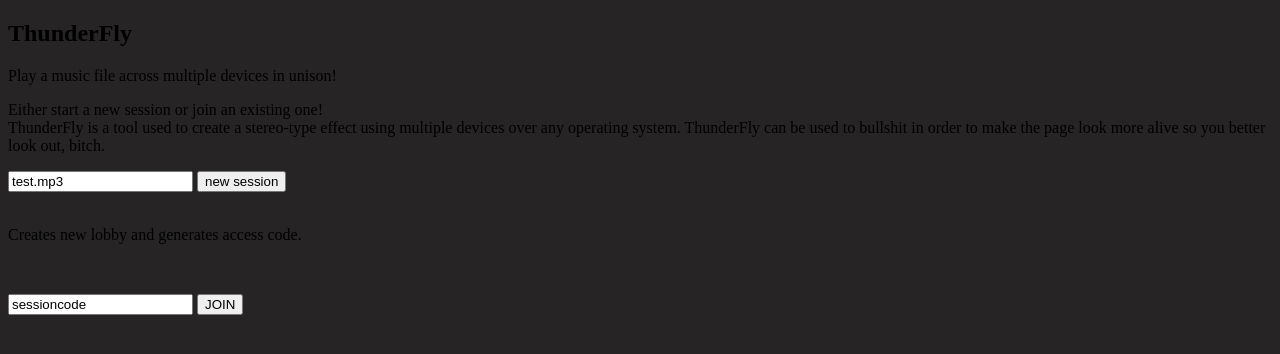
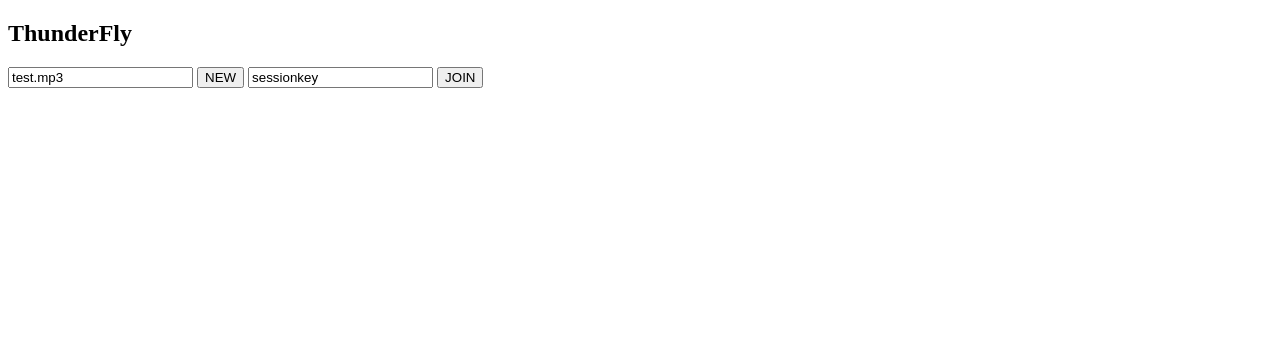
Before and after one commit to texasfight/thunderfly, a Flask app: page / in a window 1280 px wide. Shown: the top 354 px of the page. Run offline with Flask 2, Linux system fonts and the light colour scheme.

Commit message:
Made more stuff work.

```diff
--- a/app/templates/index.html
+++ b/app/templates/index.html
@@ -3,55 +3,21 @@
     <head>
         <title>ThunderFly</title>
         <meta charset="UTF-8">
-        <!--
-        <link rel="stylesheet" href="../static/styles/skeleton.css" />
-        <link rel="stylesheet" href="../static/styles/normalize.css"/>
-        <link rel="stylesheet" href="../static/styles/style.css"/>-->
     </head>
-    <body bgcolor="#262425">
-        <!-- This is the body of the webpage. It holds all the stuff you actually see on the page. Some common tags often used in the body, for reference:
-            h1: Title. Goes up to h6 for 6 different kinds.
-            p: paragraph
-            a: link
-            img: image
-            ul: unordered (bulleted) list
-            ol: ordered (numbered) list
-            li: list element
-            If you want to do something in particular, most of it is online. For example, forms are a little tricky, so I just google "HTML form" and copypaste if I need one.
-            I'd show a form, but we'd need to send the data to a server, which we don't have.
-          -->
-        <section class="header">
-            <h2 class="isWhite"><strong>ThunderFly</strong></h2>
-        </section>
-
-        <p id="hello" class="isStarter">Play a music file across multiple devices in unison!</p>
-
-        <p id="secondpara" class="bigText">Either start a new session or join an existing one! <br />
-            ThunderFly is a tool used to create a stereo-type effect using multiple devices over any operating system.
-            ThunderFly can be used to bullshit in order to make the page look more alive so you better look out, bitch.
-        </p>
-        <p>
-
-            <form action="/host" method="get" class="center">
-            <input id="music_url" type="text" value="test.mp3">
-            <input id="music_submit" type="submit" class="button-primary" value="new session" onClick="newsession(this.form)">
-            </form>
-
-            <br />
-            <p class="center"> Creates new lobby and generates access code. </p>
-            <br />
-
-        </p>
-        <p>
-
-            <form action="/client" method="get" class="center">
-            <input type="text" name="session_code" value="sessioncode">
-            <input type="submit" class="button-primary" value="JOIN" onClick="joinsession(this.form)">
-            </form>
-
-
-        </p>
-
-        <!--<script src="../static/main.js"></script>-->
+    <script src="http://code.jquery.com/jquery-latest.js"></script>
+    <script>
+        function newsession(){
+            window.open("/host/"+music_url.value, "_self");
+        }
+        function joinsession(){
+            window.open("/client/"+session_key.value, "_self");
+        }
+    </script>
+    <body>
+        <h2><strong>ThunderFly</strong></h2>
+        <input id="music_url" type="text" value="test.mp3">
+        <input type="button" value="NEW" onclick="newsession(this.form);">
+        <input id="session_key" type="text" value="sessionkey">
+        <input type="button" value="JOIN" onclick="joinsession(this.form);">
     </body>
 </html>
--- a/app/views.py
+++ b/app/views.py
@@ -2,7 +2,7 @@
 
 import random
 import string
-from flask import render_template, request, redirect
+from flask import render_template, request, redirect, jsonify
 from app import app
 
 sessions = {}
@@ -11,53 +11,56 @@ def create_session(music_url):
     """Create a session."""
     key_length = 5
     letters = string.ascii_uppercase
-    key = ''.join(random.choice(letters) for i in range(key_length))
+    session_key = ''.join(random.choice(letters) for i in range(key_length))
     secret_key = ''.join(random.choice(letters) for i in range(key_length))
-    sessions[key] = [music_url, secret_key, None] # store URL, time
-    print('Creating session {} for url {}.'.format(key, music_url))
-    return key, secret_key
+    sessions[session_key] = [music_url, secret_key, None] # store URL, time
+    return session_key, secret_key
 
-@app.route('/')
+@app.route('/', methods=['GET'])
 @app.route('/index', methods=['GET'])
 def index():
     """Home page."""
-    return render_template('index.html', message='')
+    return render_template('index.html')
 
-@app.route('/host', methods=['GET', 'POST'])
-def host():
-    """Hosting music."""
+@app.route('/host/<music_url>', methods=['GET'])
+@app.route('/host/<session_key>/<secret_key>/<time>', methods=['POST'])
+def host(music_url='', session_key='', secret_key='', time=''):
+    """Host page."""
+
+    # Generate new session
+    if request.method == 'GET':
+        print('Received host GET request to create new session.')
+        session_key, secret_key = create_session(music_url)
+        print('Creating session {} for url {}.'.format(session_key, music_url))
+        return render_template('host.html', music_url=music_url,
+                               session_key=session_key, secret_key=secret_key)
+
+    # If authenticated, start time
     if request.method == 'POST':
-        data = request.get_json().get('data', '')
-        print(data)
-        key = request.get_json().get('key', '')
-        secret_key = request.get_json().get('secret_key', '')
-        #key = request.form['key'])
-        #secret_key = request.form['secret_key']
-        print('Incorrect authentication with key {} and secret {}'.format(key, secret_key))
-        if key in sessions and sessions[key] == secret_key: # good request
-            print('Test')
-            sessions[key][2] = 10
-            print('starting session {}'.format(key))
-            return render_template('host.html', key=key, secret_key=secret_key)
+        print('Received host POST request to time new session.')
+        print(session_key)
+        print(secret_key)
+        print(time)
+        return jsonify('hi')
+
+@app.route('/client/<session_key>', methods=['GET'])
+def client(session_key):
+    """Client page."""
+
+    # If extant, join new session
+    if request.method == 'GET':
+        print('Received request to join session {}'.format(session_key))
+        if session_key in sessions:
+            return render_template('client.html', session_key=session_key)
         else:
-            print('Incorrect authentication with key {} and secret {}'.format(key, secret_key))
             return redirect('/index')
-    else:
-        music_url = request.args.get('music_url')
-        key, secret_key = create_session(music_url)
-        print('Created new session {} for url {}'.format(key, music_url))
-        return render_template('host.html', key=key, secret_key=secret_key)
 
-@app.route('/client', methods=['GET', 'POST'])
-def client():
-    """Playing music."""
+    # If extant, get session information
     if request.method == 'POST':
-        pass # give either nothing or time until play
-    else:
-        session_code = request.args.get('session_code')
-        if session_code in sessions:
-            print('Joining session {}.'.format(session_code))
-            return render_template('client.html', title='Client')
+        print('Received request for time information on session {}'.format(session_key))
+        if session_key in sessions:
+            music_url = sessions[session_key][0]
+            time = sessions[session_key][0]
+            return jsonify(music_url=music_url, time=time)
         else:
-            print('No session with code {}.'.format(session_code))
-            return render_template('index.html')
+            return redirect('/index')
--- a/config.py
+++ b/config.py
@@ -1,5 +1,5 @@
 import os
 basedir = os.path.abspath(os.path.dirname(__file__))
 
-WTF_CSRF_ENABLED = True
-SECRET_KEY = 'you-will-never-guess'
+#WTF_CSRF_ENABLED = True
+#SECRET_KEY = 'you-will-never-guess'
```
Also changed, not shown: app/templates/client.html (+10 -6 lines), app/templates/host.html (+11 -34 lines), requirements.txt (deleted, +0 -8 lines), run.py (renamed from application.py).
